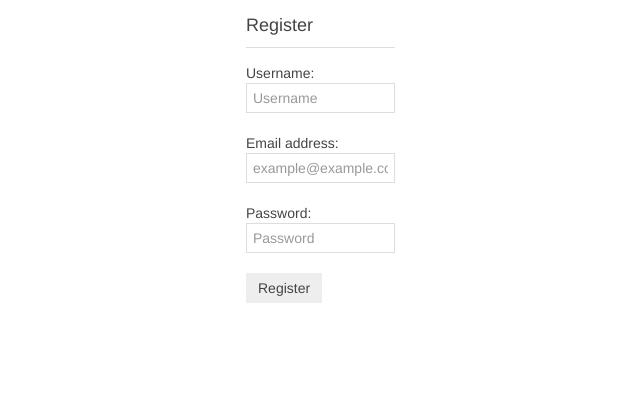
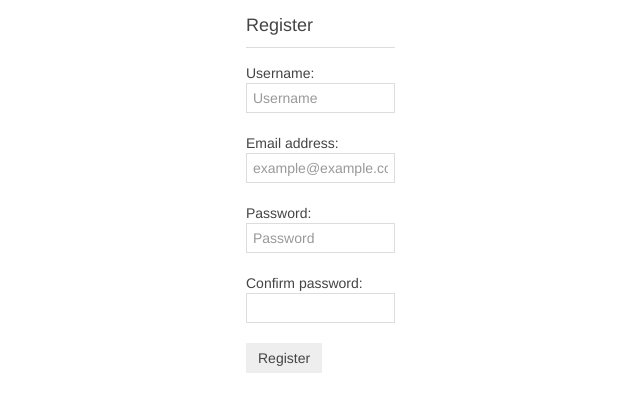
Before and after one commit to tjcsl/wedge, a Flask app: page /register/ in a window 1280 px wide. Shown: the part 40-452 px from the top of the page, without its empty margins (302-942 px from the left). Run offline with Flask 2, Linux system fonts and the light colour scheme; some libraries are stand-ins or nearby versions.

Commit message:
require password confirmation

```diff
--- a/web/templates/auth/register.html
+++ b/web/templates/auth/register.html
@@ -15,6 +15,8 @@
 					<input type="text" id="email" name="email" placeholder="example@example.com"><br /><br />
 					<label for="password">Password: </label>
 					<input type="password" id="password" name="password" placeholder="Password"><br /><br />
+					<label for="password2">Confirm password: </label>
+					<input type="password" id="password2" name="password2" placeholder=""><br /><br />
 					<button class="uk-button" value="submit">Register</button>
 				</form>
 			</div>
--- a/web/views/auth.py
+++ b/web/views/auth.py
@@ -18,7 +18,9 @@ def login():
 
 def register():
     if request.method == "POST":
-        if web.auth.create_account(
+        if request.form["password"] != request.form["password2"]:
+            flash("Error: your passwords didn't match.", "danger")
+        elif web.auth.create_account(
                 request.form["username"],
                 request.form["password"],
                 request.form["email"]
```
